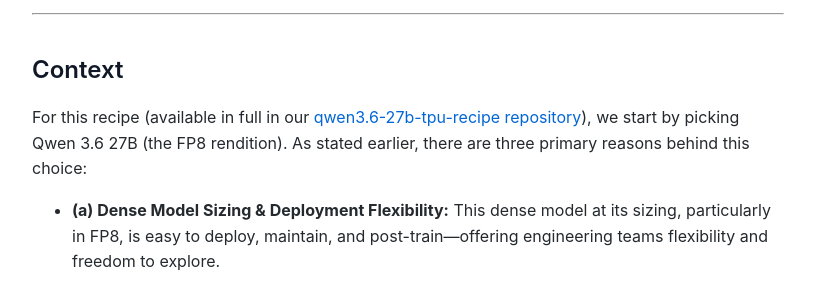
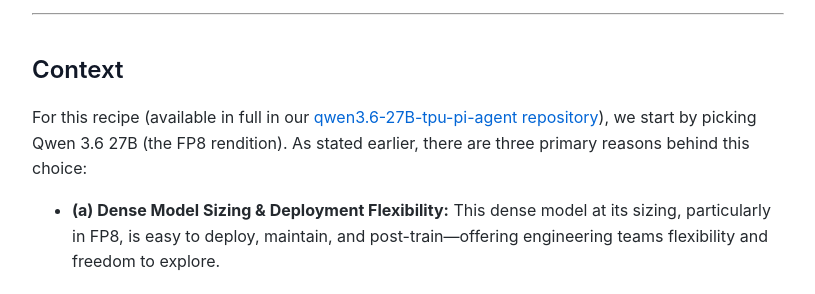
Before and after one commit to jawadaminGOOG/jawadaminGOOG.github.io, a Jekyll site: the page built from _posts/2026-07-16-qwen-3-6-27b-tpu-recipe.md, in a window 1280 px wide and 900 px high, scrolled down 885 px. Shown: the part 153-447 px from the top of the window, without its empty margins (232-1047 px from the left). Built offline with Jekyll 4.4.1, drawn with Linux system fonts in a browser that asks for light colours; some of the changed lines change nothing that is shown.

Commit message:
Fix repository URL slug to match actual public repo qwen3.6-27B-tpu-pi-agent

```diff
--- a/_posts/2026-07-16-qwen-3-6-27b-tpu-recipe.md
+++ b/_posts/2026-07-16-qwen-3-6-27b-tpu-recipe.md
@@ -23,7 +23,7 @@
 
 # Context
 
-For this recipe (available in full in our [qwen3.6-27b-tpu-recipe repository](https://github.com/jawadaminGOOG/qwen3.6-27b-tpu-recipe)), we start by picking Qwen 3.6 27B (the FP8 rendition). As stated earlier, there are three primary reasons behind this choice:
+For this recipe (available in full in our [qwen3.6-27B-tpu-pi-agent repository](https://github.com/jawadaminGOOG/qwen3.6-27B-tpu-pi-agent)), we start by picking Qwen 3.6 27B (the FP8 rendition). As stated earlier, there are three primary reasons behind this choice:
 
 * **(a) Dense Model Sizing & Deployment Flexibility:** This dense model at its sizing, particularly in FP8, is easy to deploy, maintain, and post-train—offering engineering teams flexibility and freedom to explore.
 
@@ -33,13 +33,13 @@
 
 In terms of the hardware and inference serving stack, we focus on an acceptable-latency, throughput-optimized recipe running on TPU v6e. This approach is (a) to get around the demand of latest generation TPUs (e.g. TPU v7x) and GPUs (e.g. Blackwell), and (b) to achieve the most efficient performance-per-dollar frontier given price relief on older generations with every latest AI accelerator generation being released.
 
-We choose a 4-chip, chip-to-chip interconnected topology of TPU v6e chips with a storage disk for persistent model weight storage. We orchestrate via GKE ([gke-base-infra](https://github.com/jawadaminGOOG/qwen3.6-27b-tpu-recipe/tree/main/gke-base-infra)) and leverage vLLM for an optimized inference engine.
+We choose a 4-chip, chip-to-chip interconnected topology of TPU v6e chips with a storage disk for persistent model weight storage. We orchestrate via GKE ([gke-base-infra](https://github.com/jawadaminGOOG/qwen3.6-27B-tpu-pi-agent/tree/main/gke-base-infra)) and leverage vLLM for an optimized inference engine.
 
 ---
 
 # Inference Optimizations
 
-It is important to spend some time highlighting the key optimizations for serving that we employed in this recipe (see the deployment manifests in [qwen-optimized-serving](https://github.com/jawadaminGOOG/qwen3.6-27b-tpu-recipe/tree/main/qwen-optimized-serving)). These are discussed below:
+It is important to spend some time highlighting the key optimizations for serving that we employed in this recipe (see the deployment manifests in [qwen-optimized-serving](https://github.com/jawadaminGOOG/qwen3.6-27B-tpu-pi-agent/tree/main/qwen-optimized-serving)). These are discussed below:
 
 * **(a) FP8 Weights and FP8 KV Cache:** We compressed both the weights and the KV cache tokens to 8-bit precision in HBM, enabling maximum concurrency capacity (i.e. number of developers) and context headroom (i.e. code/instruction size) for our TPU chips. FP8 compression for this class of models leads to <1% degradation in accuracy (ranging from 0.2% to 0.8% in major benchmarks).
 
@@ -82,7 +82,7 @@
 
 Lastly, we enable dynamic tool choice, which the client can drive to either force `tool_choice` or leave it to the model as automatic.
 
-From an end-to-end recipe perspective, the proof is in the pudding in how well this integrates with an open-source harness. Therefore, we tested this recipe leveraging the open-source [Pi harness](https://pi.dev) with a variety of coding tasks to ensure that user experience is indeed seamless and intuitive, and capabilities such as tool calling, reasoning blocks, MCP integration, skills injection, context compaction etc. work effortlessly. Setup guides are included in the recipe repository under [pi-harness-integration](https://github.com/jawadaminGOOG/qwen3.6-27b-tpu-recipe/tree/main/pi-harness-integration) and [agi-harness-integration](https://github.com/jawadaminGOOG/qwen3.6-27b-tpu-recipe/tree/main/agi-harness-integration).
+From an end-to-end recipe perspective, the proof is in the pudding in how well this integrates with an open-source harness. Therefore, we tested this recipe leveraging the open-source [Pi harness](https://pi.dev) with a variety of coding tasks to ensure that user experience is indeed seamless and intuitive, and capabilities such as tool calling, reasoning blocks, MCP integration, skills injection, context compaction etc. work effortlessly. Setup guides are included in the recipe repository under [pi-harness-integration](https://github.com/jawadaminGOOG/qwen3.6-27B-tpu-pi-agent/tree/main/pi-harness-integration) and [agi-harness-integration](https://github.com/jawadaminGOOG/qwen3.6-27B-tpu-pi-agent/tree/main/agi-harness-integration).
 
 ---
 
```
